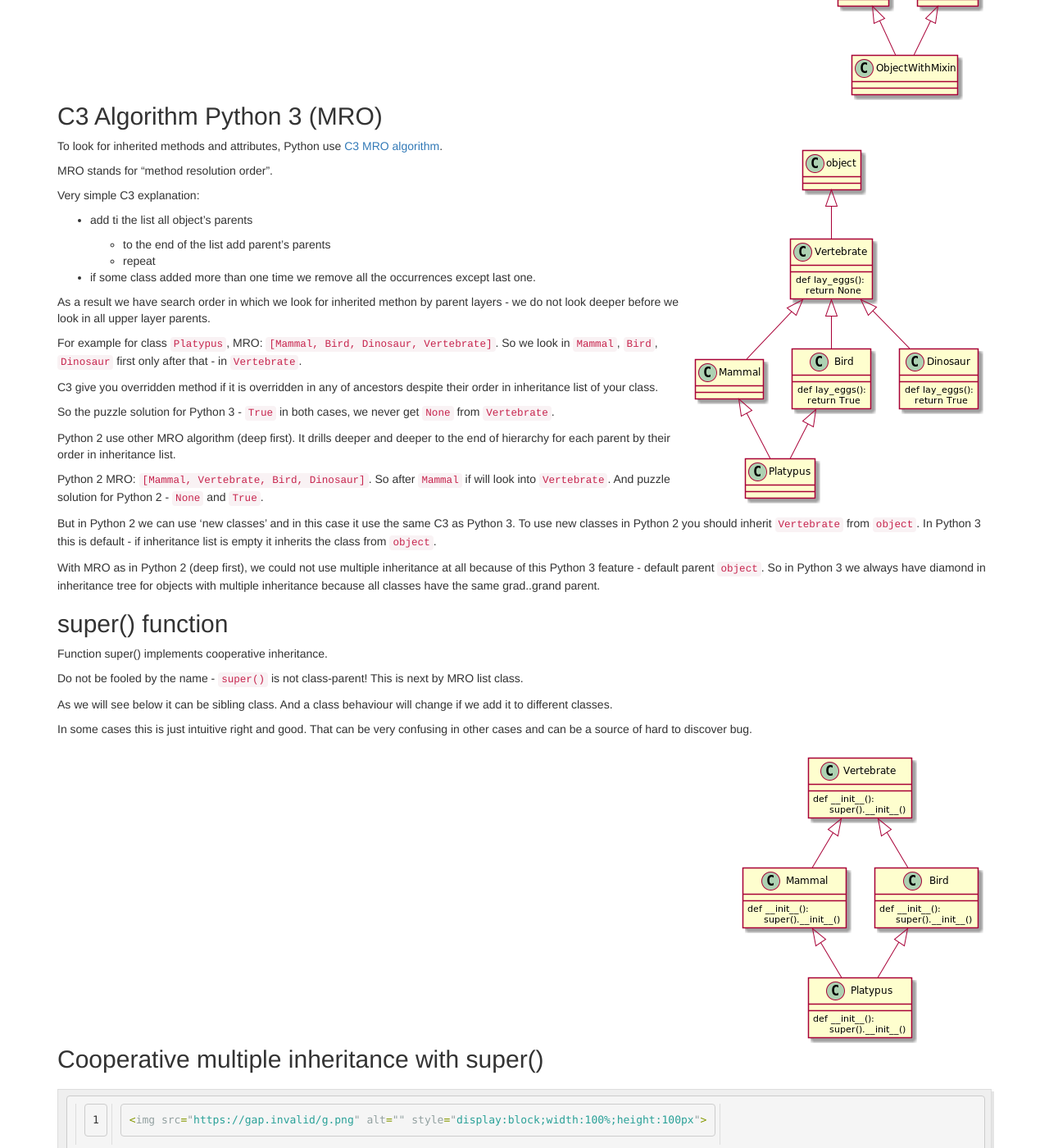
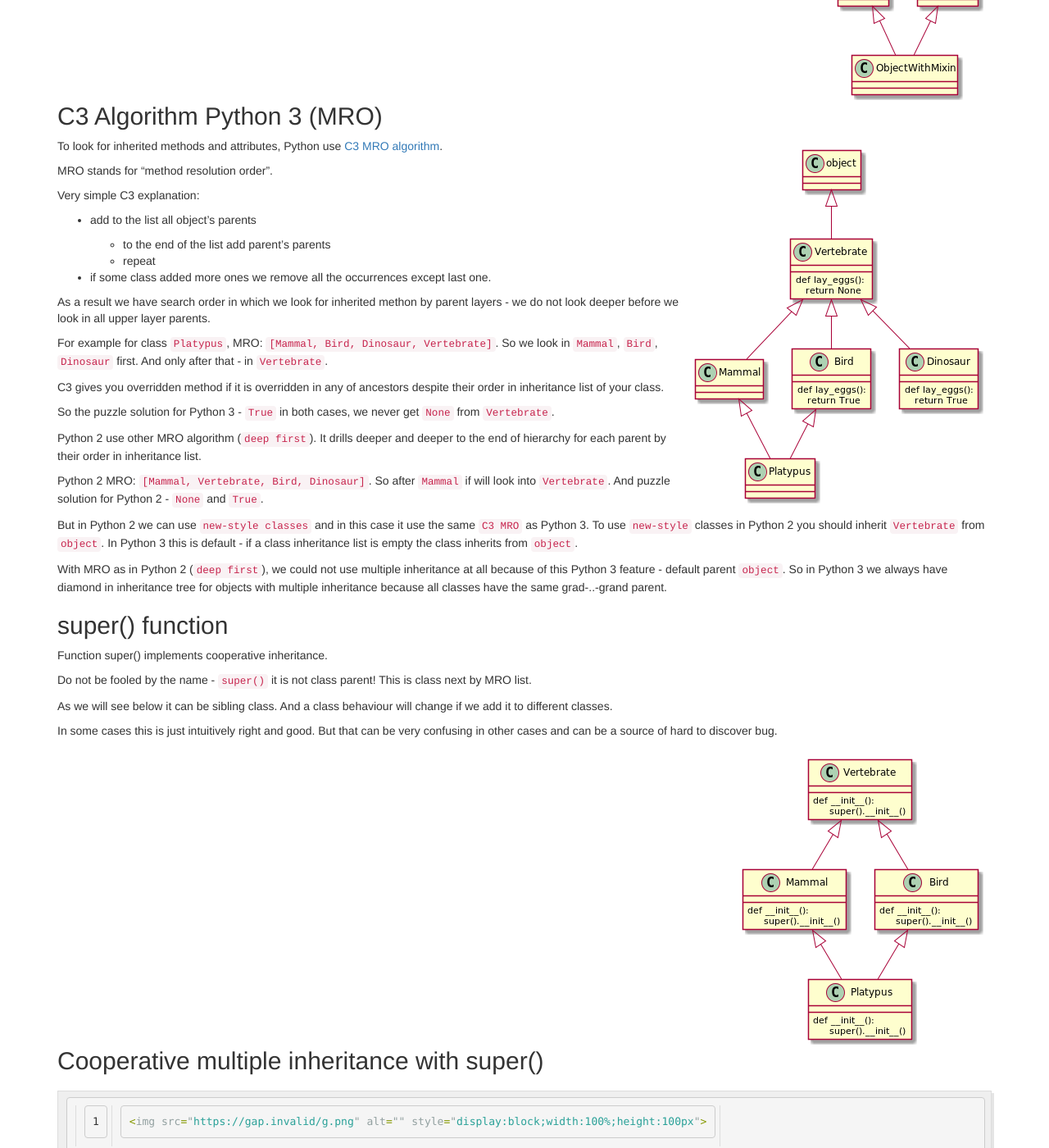
Before and after one commit to andgineer/sorokin.engineer, a Jekyll site: the page built from posts/en/_posts/2018-09-20-python_super.md, in a window 1280 px wide and 1400 px high, scrolled down 829 px. Shown: the whole window at 82% size. Built offline with Jekyll 4.4.1, drawn with Linux system fonts in a browser that asks for light colours; nearby versions of some CDN libraries; some of the changed text lies outside the part shown.

Commit message:
super post proof reading

```diff
--- a/posts/en/_posts/2018-09-20-python_super.md
+++ b/posts/en/_posts/2018-09-20-python_super.md
@@ -70,12 +70,12 @@ MRO stands for "method resolution order".
 
 Very simple C3 explanation:
 
-* add ti the list all object's parents
+* add to the list all object's parents
 
   * to the end of the list add parent's parents
   * repeat
 
-* if some class added more than one time we remove all the occurrences
+* if some class added more ones we remove all the occurrences
 except last one.
 
 As a result we have search order in which we look for inherited methon
@@ -83,15 +83,16 @@ by parent layers - we do not look deeper before we look in all upper
 layer parents.
 
 For example for class `Platypus`, MRO: `[Mammal, Bird, Dinosaur, Vertebrate]`.
-So we look in `Mammal`, `Bird`, `Dinosaur` first only after that - in `Vertebrate`.
+So we look in `Mammal`, `Bird`, `Dinosaur` first.
+And only after that - in `Vertebrate`.
 
-C3 give you overridden method if it is overridden in any of ancestors
+C3 gives you overridden method if it is overridden in any of ancestors
 despite their order in inheritance list of your class.
 
 So the puzzle solution for Python 3 - `True` in both cases, we never get
 `None` from `Vertebrate`.
 
-Python 2 use other MRO algorithm (deep first).
+Python 2 use other MRO algorithm (`deep first`).
 It drills deeper and deeper to the end of hierarchy for each parent by their
 order in inheritance list.
 
@@ -99,29 +100,30 @@ Python 2 MRO: `[Mammal, Vertebrate, Bird, Dinosaur]`.
 So after `Mammal` if will look into `Vertebrate`.
 And puzzle solution for Python 2 - `None` and `True`.
 
-But in Python 2 we can use 'new classes' and in this case it use the same C3 as
- Python 3. To use new classes in Python 2 you should inherit `Vertebrate`
-from `object`. In Python 3 this is default - if inheritance list is empty
-it inherits the class from `object`.
+But in Python 2 we can use `new-style classes` and in this case it use the
+same `C3 MRO` as Python 3. To use `new-style` classes in Python 2 you should
+inherit `Vertebrate` from `object`.
+In Python 3 this is default - if a class inheritance list is empty
+the class inherits from `object`.
 
-With MRO as in Python 2 (deep first), we could not use multiple inheritance
+With MRO as in Python 2 (`deep first`), we could not use multiple inheritance
 at all because of this Python 3 feature - default parent `object`.
 So in Python 3 we always have diamond in inheritance tree for objects with
-multiple inheritance because all classes have the same grad..grand parent.
+multiple inheritance because all classes have the same grad-..-grand parent.
 
 
 ## super() function
 
 Function super() implements cooperative inheritance.
 
-Do not be fooled by the name - `super()` is not class-parent!
-This is next by MRO list class.
+Do not be fooled by the name - `super()` it is not class parent!
+This is class next by MRO list.
 
 As we will see below it can be sibling class.
 And a class behaviour will change if we add it to different classes.
 
-In some cases this is just intuitive right and good.
-That can be very confusing in other cases and can be a source of hard
+In some cases this is just intuitively right and good.
+But that can be very confusing in other cases and can be a source of hard
 to discover bug.
 
 ![](/images/animal_class_tree_uml.png){:style="float: right;margin-right: 7px;margin-top: 7px;"}
@@ -131,7 +133,7 @@ to discover bug.
 {% highlight python linenos %}
 {% include src/animal_class_tree.py %}
 {% endhighlight %}
-[... Выполнить код ...](https://trinket.io/python3/87415de54d){:target="_blank"}{:style="background-color: WhiteSmoke;text-align: center;border: 1px solid silver;display: inline-block;width: 100%;"}
+[... Execute ...](https://trinket.io/python3/87415de54d){:target="_blank"}{:style="background-color: WhiteSmoke;text-align: center;border: 1px solid silver;display: inline-block;width: 100%;"}
 
     Platypus.__init__()
     Mammal.__init__()
```
Also changed, not shown: other parts of posts/en/_posts/2018-09-20-python_super.md (+11 -15 lines), posts/ru/_posts/2018-09-20-python_super.md (+2 -2 lines), 1 other file.
